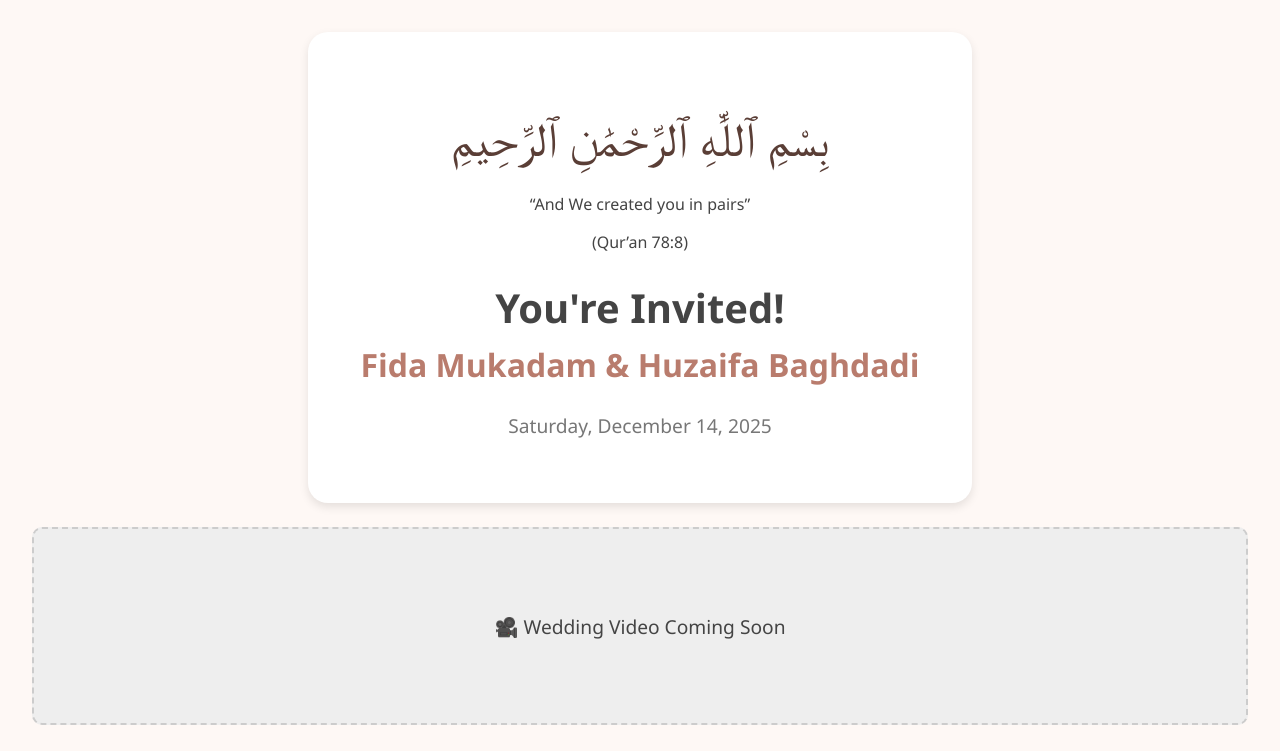
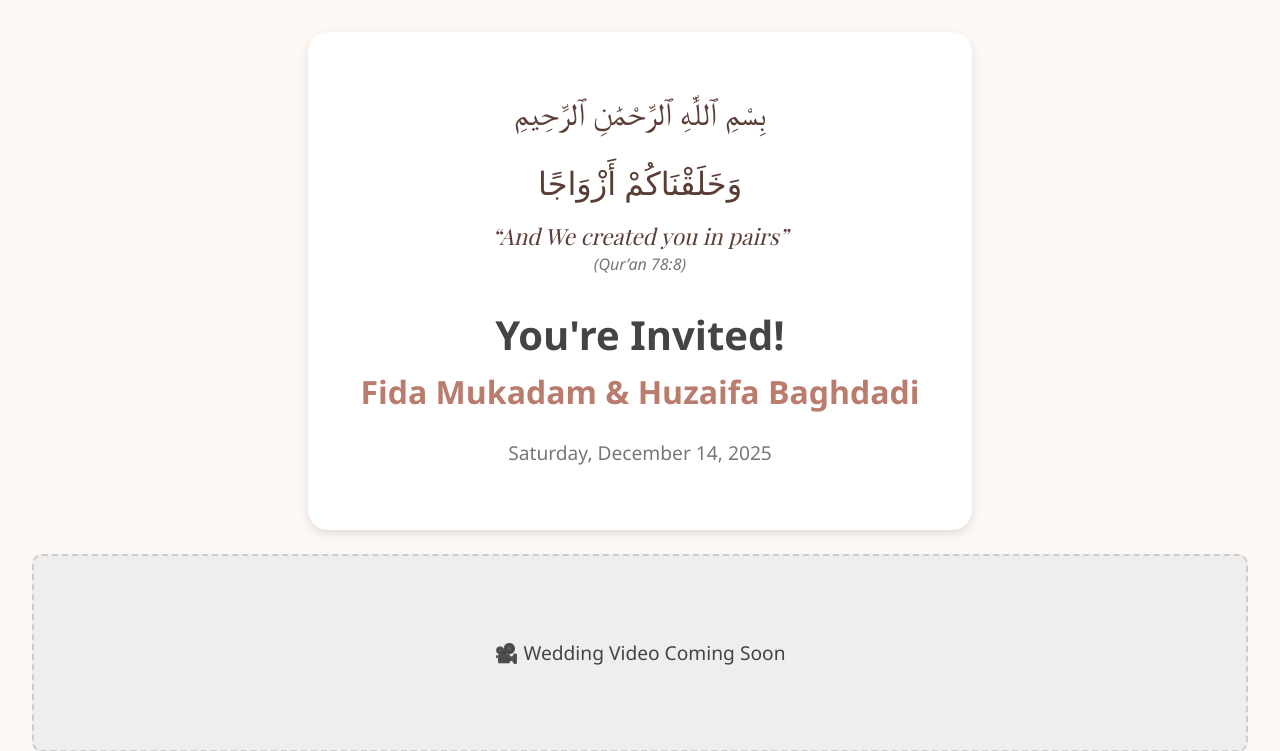
Before and after one commit to EbadMukadam/fifashaadi, a Flask app: page / in a window 1280 px wide. Shown: the top 751 px of the page. Run offline with Flask 3, Linux system fonts and the light colour scheme; some web fonts are replaced.

Commit message:
Revert verse section to earlier styled version

```diff
--- a/static/style.css
+++ b/static/style.css
@@ -64,10 +64,34 @@ h2 {
 }
 
 .arabic {
-    font-size: 3rem;
+    font-size: 2rem;
     font-family: 'Scheherazade', serif;
     color: #5a3e36;
-    margin-bottom: 1.5rem;
+    margin-bottom: 1rem;
     direction: rtl;
     text-align: center;
 }
+
+.verse {
+    margin-top: 2rem;
+    margin-bottom: 2rem;
+    text-align: center;
+}
+
+.verse .translation {
+    font-size: 1.1rem;
+    color: #444;
+    font-style: italic;
+}
+
+.quote {
+    font-family: 'Playfair Display', serif;
+    font-size: 1.4rem;
+    font-weight: 500;
+    color: #5a3e36;
+}
+
+.surah {
+    font-size: 1rem;
+    color: #777;
+}
--- a/templates/index.html
+++ b/templates/index.html
@@ -17,8 +17,11 @@
 
         <!-- Qur’an Verse -->
         <div class="verse">
-            <p class="quote">“And We created you in pairs”</p>
-            <p class="surah">(Qur’an 78:8)</p>
+            <p class="arabic">وَخَلَقْنَاكُمْ أَزْوَاجًا</p>
+            <p class="translation">
+                <span class="quote">“And We created you in pairs”</span><br>
+                <span class="surah">(Qur’an 78:8)</span>
+            </p>
         </div>
 
         <!-- Wedding Details -->
```
